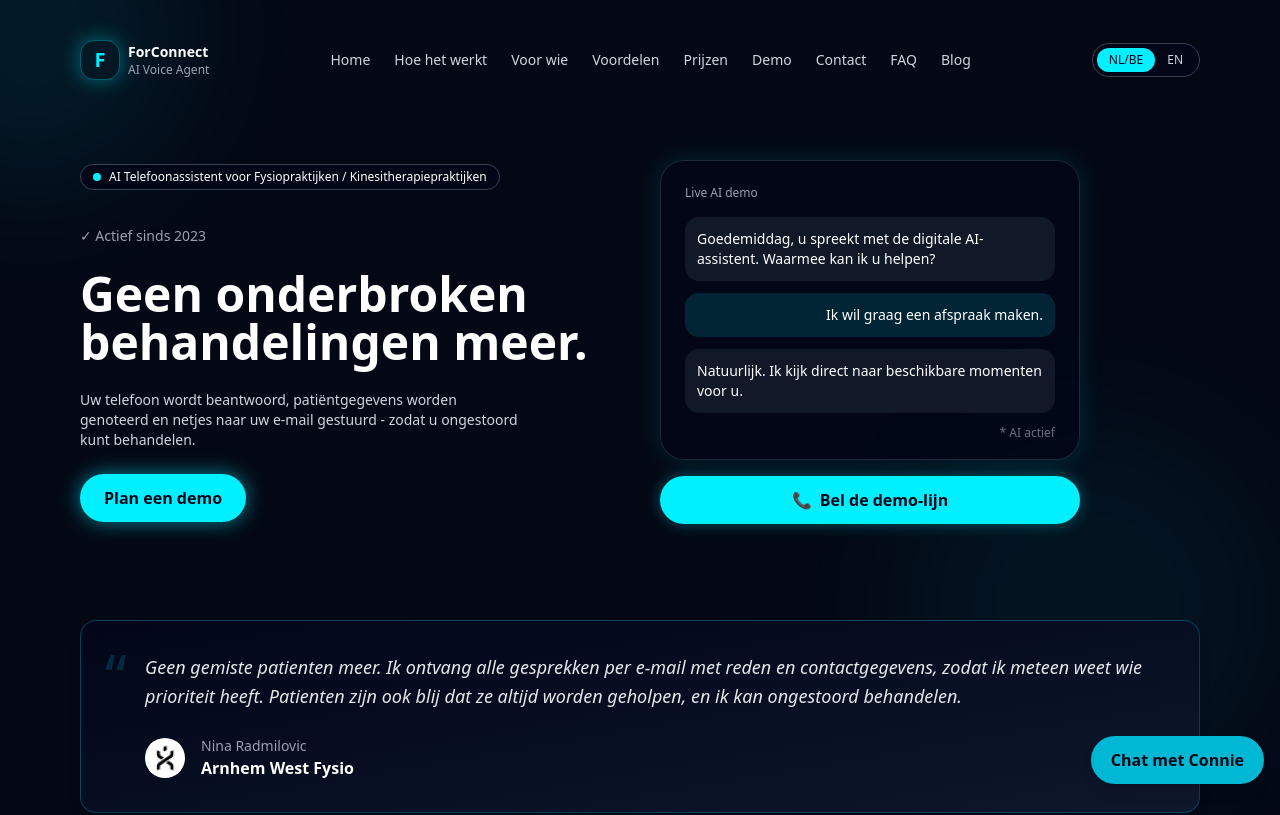
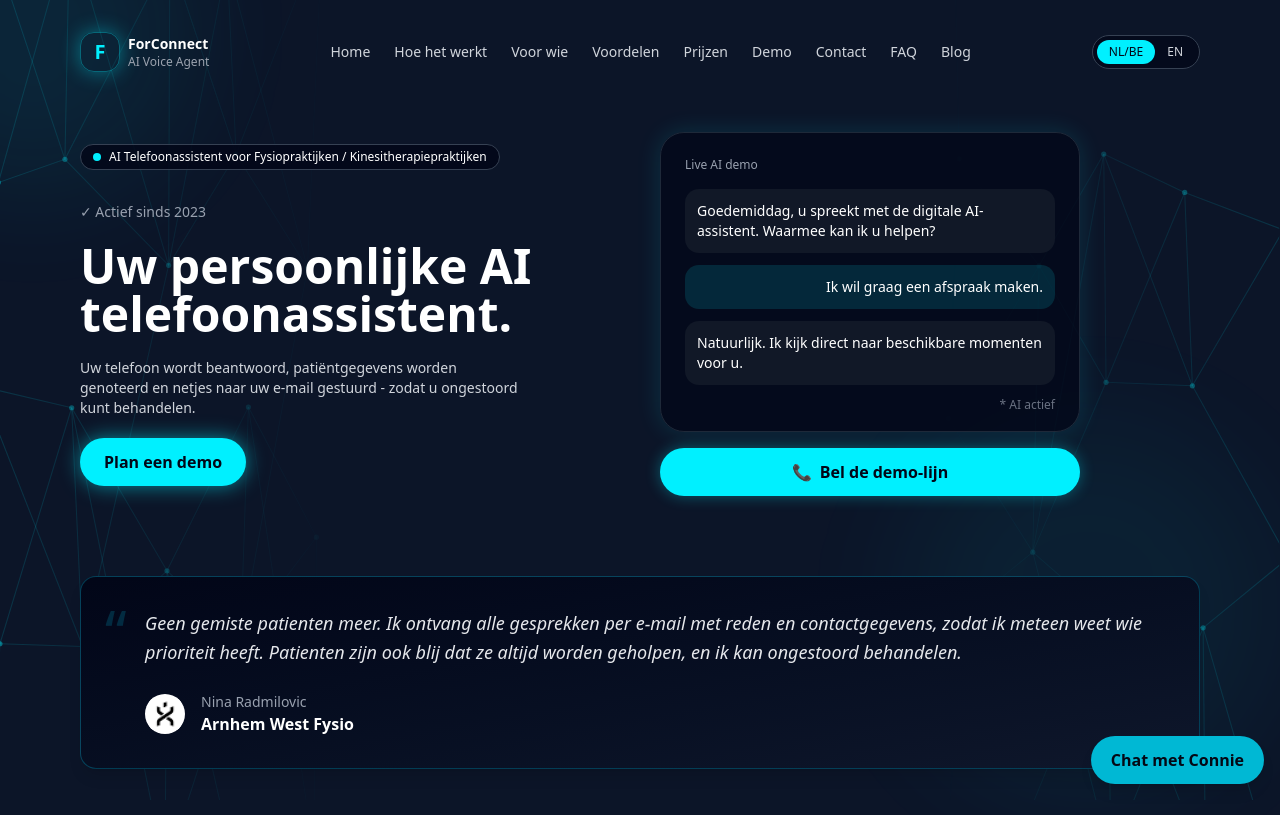
Before and after one commit to ForConnect/forconnect-site, a Next.js app: page / in a window 1280 px wide. Shown: the top 815 px of the page. Built offline with nearby package versions, Linux system fonts and the light colour scheme.

Commit message:
New hero title, neural network background, pricing updates

```diff
--- a/app/kappers/page.tsx
+++ b/app/kappers/page.tsx
@@ -1,4 +1,6 @@
 "use client";
+
+import NeuralNet from "@/components/NeuralNet";
 
 export default function KappersPage() {
 
@@ -6,12 +8,13 @@ export default function KappersPage() {
   return (
     <main
       style={{
-        backgroundColor: "#0a0f1a",
+        backgroundColor: "#0C1528",
         color: "#ffffff",
         fontFamily: "'Segoe UI', system-ui, sans-serif",
         minHeight: "100vh",
       }}
     >
+      <NeuralNet />
       {/* NAV */}
       <nav
         style={{
@@ -380,7 +383,6 @@ export default function KappersPage() {
                 features: [
                   "AI beantwoordt oproepen 24/7",
                   "Volledige gespreksrapportage per e-mail",
-                  "Afspraaklink per sms voor de beller",
                   "1 telefoonnummer",
                   "Tot 150 belminuten",
                 ],
@@ -394,7 +396,6 @@ export default function KappersPage() {
                 features: [
                   "AI beantwoordt oproepen 24/7",
                   "Volledige gespreksrapportage per e-mail",
-                  "Afspraaklink per sms voor de beller",
                   "1 telefoonnummer",
                   "Tot 300 belminuten",
                 ],
@@ -410,9 +411,7 @@ export default function KappersPage() {
                   "Aangepaste gespreksflow",
                   "Meerdere telefoonnummers/locaties",
                   "Agenda-integratie",
-                  "Geavanceerde call flows",
                   "Prioriteit ondersteuning",
-                  "Onbeperkte belminuten",
                 ],
               },
             ].map((pkg) => (
@@ -430,7 +429,7 @@ export default function KappersPage() {
                 }}
               >
                 <h3 style={{ fontSize: "20px", fontWeight: 800, marginBottom: "6px" }}>{pkg.name}</h3>
-                <p style={{ color: pkg.featured ? "#00e5ff" : "#94a3b8", fontSize: "14px", marginBottom: "20px" }}>
+                <p style={{ color: pkg.featured ? "#00e5ff" : "#94a3b8", fontSize: "14px", marginBottom: "20px", minHeight: "42px" }}>
                   {pkg.sub}
                 </p>
                 {pkg.price ? (
--- a/app/layout.tsx
+++ b/app/layout.tsx
@@ -39,7 +39,7 @@ export default function RootLayout({
   children: React.ReactNode;
 }) {
   return (
-    <html lang="nl">
+    <html lang="nl" suppressHydrationWarning>
       <head>
         {/* Google Ads / Google Tag */}
         <Script
--- a/app/page.tsx
+++ b/app/page.tsx
@@ -2,6 +2,7 @@
 
 import React, { useState } from 'react';
 import Waveform from '@/components/Waveform';
+import NeuralNet from '@/components/NeuralNet';
 
 type ContentType = {
   nav: string[];
@@ -47,7 +48,7 @@ const content: Record<'nl' | 'en', ContentType> = {
   nl: {
     nav: ['Home', 'Hoe het werkt', 'Voor wie', 'Voordelen', 'Prijzen', 'Demo', 'Contact', 'FAQ', 'Blog'],
     heroBadge: 'AI Telefoonassistent voor Fysiopraktijken / Kinesitherapiepraktijken',
-    heroTitle: 'Geen onderbroken behandelingen meer.',
+    heroTitle: 'Uw persoonlijke AI telefoonassistent.',
     heroSubtitle: 'Uw telefoon wordt beantwoord, patiëntgegevens worden genoteerd en netjes naar uw e-mail gestuurd - zodat u ongestoord kunt behandelen.',
     heroPrimaryCta: 'Plan een demo',
     howTitle: 'Hoe werkt ForConnect?',
@@ -74,9 +75,9 @@ const content: Record<'nl' | 'en', ContentType> = {
     pricingSubtitle: 'Transparante pakketten, afgestemd op jouw praktijk. 14 dagen gratis proberen.',
     plans: [
       { name: 'Starter Lite', price: '\u20AC19', per: 'per maand', description: 'Voor solopraktijken en met weinig gesprekken.', features: ['AI beantwoordt oproepen 24/7', 'Volledige gespreksrapportage per e-mail', '1 telefoonnummer', 'Tot 60 belminuten'] },
-      { name: 'Starter', price: '\u20AC39', per: 'per maand', description: 'Voor startende praktijken. Meest gekozen', features: ['AI beantwoordt oproepen 24/7', 'Volledige gespreksrapportage per e-mail', 'Afspraaklink per sms voor de beller', '1 telefoonnummer', 'Tot 150 belminuten'], highlight: true },
-      { name: 'Basis', price: '\u20AC59', per: 'per maand', description: 'Voor groeiende praktijken.', features: ['AI beantwoordt oproepen 24/7', 'Volledige gespreksrapportage per e-mail', 'Afspraaklink per sms voor de beller', '1 telefoonnummer', 'Tot 300 belminuten'] },
-      { name: 'Pro Plus', price: 'Prijs op maat', per: '', description: 'Voor bedrijven met speciale wensen.', features: ['Alles van Basis, plus:', 'Aangepaste gespreksflow', 'Meerdere telefoonnummers/locaties', 'Agenda-integratie', 'Geavanceerde call flows', 'Prioriteit ondersteuning', 'Onbeperkte belminuten'] },
+      { name: 'Starter', price: '\u20AC39', per: 'per maand', description: 'Voor startende praktijken. Meest gekozen', features: ['AI beantwoordt oproepen 24/7', 'Volledige gespreksrapportage per e-mail', '1 telefoonnummer', 'Tot 150 belminuten'], highlight: true },
+      { name: 'Basis', price: '\u20AC59', per: 'per maand', description: 'Voor groeiende praktijken.', features: ['AI beantwoordt oproepen 24/7', 'Volledige gespreksrapportage per e-mail', '1 telefoonnummer', 'Tot 300 belminuten'] },
+      { name: 'Pro Plus', price: 'Prijs op maat', per: '', description: 'Voor bedrijven met speciale wensen.', features: ['Alles van Basis, plus:', 'Aangepaste gespreksflow', 'Meerdere telefoonnummers/locaties', 'Agenda-integratie', 'Prioriteit ondersteuning'] },
     ],
     demoTitle: 'Plan een live demo',
     demoSubtitle: 'Ontdek in enkele minuten hoe ForConnect jouw oproepen afhandelt.',
@@ -94,7 +95,7 @@ const content: Record<'nl' | 'en', ContentType> = {
   en: {
     nav: ['Home', 'How it works', 'For whom', 'Benefits', 'Pricing', 'Demo', 'FAQ', 'Blog'],
     heroBadge: 'AI Phone Assistant for Physiotherapy Practices',
-    heroTitle: 'No more interrupted treatments.',
+    heroTitle: 'Your personal AI phone assistant.',
     heroSubtitle: 'Your phone is answered, patient details are recorded and sent to your email - so you can treat without interruptions.',
     heroPrimaryCta: 'Book a demo',
     howTitle: 'How does ForConnect work?',
@@ -121,9 +122,9 @@ const content: Record<'nl' | 'en', ContentType> = {
     pricingSubtitle: 'Flexible plans for growing businesses. 14-day free trial.',
     plans: [
       { name: 'Starter Lite', price: '\u20AC19', per: 'per month', description: 'For solo practices with few calls.', features: ['AI answers calls 24/7', 'Complete call reports via email', '1 phone number', 'Up to 60 call minutes'] },
-      { name: 'Starter', price: '\u20AC39', per: 'per month', description: 'For starting practices. Most popular', features: ['AI answers calls 24/7', 'Complete call reports via email', 'Appointment link by SMS for the caller', '1 phone number', 'Up to 150 call minutes'], highlight: true },
-      { name: 'Basis', price: '\u20AC59', per: 'per month', description: 'For growing practices.', features: ['AI answers calls 24/7', 'Complete call reports via email', 'Appointment link by SMS for the caller', '1 phone number', 'Up to 300 call minutes'] },
-      { name: 'Pro Plus', price: 'Custom', per: '', description: 'For businesses with special needs.', features: ['Everything in Basis, plus:', 'Personalized call flow', 'Multiple phone numbers/locations', 'Calendar integration', 'Advanced call flows', 'Priority support', 'Unlimited call minutes'] },
+      { name: 'Starter', price: '\u20AC39', per: 'per month', description: 'For starting practices. Most popular', features: ['AI answers calls 24/7', 'Complete call reports via email', '1 phone number', 'Up to 150 call minutes'], highlight: true },
+      { name: 'Basis', price: '\u20AC59', per: 'per month', description: 'For growing practices.', features: ['AI answers calls 24/7', 'Complete call reports via email', '1 phone number', 'Up to 300 call minutes'] },
+      { name: 'Pro Plus', price: 'Custom', per: '', description: 'For businesses with special needs.', features: ['Everything in Basis, plus:', 'Personalized call flow', 'Multiple phone numbers/locations', 'Calendar integration', 'Priority support'] },
     ],
     demoTitle: 'Book a live demo',
     demoSubtitle: 'See how ForConnect handles your calls.',
@@ -147,13 +148,14 @@ export default function HomePage() {
   const scrollToId = (id: string) => { const el = document.getElementById(id); if (el) el.scrollIntoView({ behavior: 'smooth' }); };
 
   return (
-    <div className="min-h-screen bg-[#040815] text-white">
+    <div className="min-h-screen bg-[#0C1528] text-white">
+      <NeuralNet />
       <div className="pointer-events-none fixed inset-0 opacity-40 blur-3xl">
         <div className="absolute -top-32 -left-32 h-80 w-80 rounded-full bg-[#00F0FF33]" />
         <div className="absolute bottom-0 right-0 h-96 w-96 rounded-full bg-[#00F0FF22]" />
       </div>
-      <div className="relative mx-auto max-w-6xl px-4 pb-16 pt-6">
-        <header className="relative flex items-center justify-between py-4">
+      <div className="relative mx-auto max-w-6xl px-4 pb-14 pt-5">
+        <header className="relative flex items-center justify-between py-3">
           <div className="flex items-center gap-2">
             <div className="h-10 w-10 flex items-center justify-center rounded-xl border border-[#00F0FF55] shadow-[0_0_20px_#00F0FF66]">
               <span className="text-xl text-[#00F0FF] font-bold">F</span>
@@ -208,8 +210,8 @@ export default function HomePage() {
           )}
         </header>
 
-        <section id="hero" className="pt-16 grid md:grid-cols-2 gap-10 items-center">
-          <div className="space-y-6">
+        <section id="hero" className="pt-12 grid md:grid-cols-2 gap-10 items-center">
+          <div className="space-y-5">
             <div className="inline-flex items-center gap-2 px-3 py-1 border border-gray-700 bg-[#020617]/80 text-xs rounded-full">
               <span className="h-2 w-2 rounded-full bg-[#00F0FF]" />
               <span>{t.heroBadge}</span>
@@ -242,7 +244,7 @@ export default function HomePage() {
           </div>
         </section>
 
-        <section className="mt-24">
+        <section className="mt-20">
           <div className="relative p-8 rounded-2xl border border-cyan-500/30 bg-gradient-to-br from-slate-950 to-slate-900 shadow-lg">
             <div className="absolute top-6 left-6 text-cyan-500/20 text-6xl">&ldquo;</div>
             <div className="relative pl-8">
@@ -259,7 +261,7 @@ export default function HomePage() {
             </div>
           </div>
         </section>
-        <section className="mt-16">
+        <section className="mt-12">
           <div className="p-8 rounded-2xl border border-cyan-500/30 bg-gradient-to-br from-slate-950 to-slate-900 shadow-lg">
 
             <h2 className="text-xl md:text-2xl font-bold text-white mb-3">
@@ -282,7 +284,7 @@ export default function HomePage() {
 
           </div>
         </section>
-        <section id="how" className="mt-24">
+        <section id="how" className="mt-20">
           <h2 className="text-2xl font-bold">{t.howTitle}</h2>
 
           <p className="text-sm text-gray-400 mt-2">
@@ -414,13 +416,13 @@ export default function HomePage() {
           </div>
         </section>
 
-        <section id="forwho" className="mt-24">
+        <section id="forwho" className="mt-20">
           <h2 className="text-2xl font-bold">{t.forWhoTitle}</h2>
           <div className="grid md:grid-cols-4 gap-6 mt-6">
             {t.forWhoItems.map((f, i) => (<div key={i} className="p-4 bg-[#020617]/80 rounded-xl border border-gray-800"><h3 className="font-semibold">{f.title}</h3><p className="text-sm text-gray-400 mt-2">{f.text}</p></div>))}
           </div>
         </section>
-        <section className="mt-24">
+        <section className="mt-20">
           <div className="relative p-8 rounded-2xl border border-gray-800 bg-gradient-to-br from-slate-950 to-slate-900">
             <div className="relative pl-8">
               <p className="text-sm text-gray-400 mb-4">{lang === 'nl' ? 'Van de oprichter' : 'From the founder'}</p>
@@ -437,21 +439,21 @@ export default function HomePage() {
           </div>
         </section>
 
-        <section id="benefits" className="mt-24">
+        <section id="benefits" className="mt-20">
           <h2 className="text-2xl font-bold">{t.benefitsTitle}</h2>
           <div className="grid md:grid-cols-4 gap-6 mt-6">
             {t.benefits.map((b, i) => (<div key={i} className="p-4 bg-[#020617]/70 rounded-xl border border-gray-800"><h3 className="font-semibold">{b.title}</h3><p className="text-sm text-gray-400 mt-2">{b.text}</p></div>))}
           </div>
         </section>
 
-        <section id="pricing" className="mt-24">
+        <section id="pricing" className="mt-20">
           <h2 className="text-2xl font-bold">{t.pricingTitle}</h2>
           <p className="text-sm text-gray-400">{t.pricingSubtitle}</p>
           <div className="grid grid-cols-1 md:grid-cols-2 lg:grid-cols-4 gap-6 mt-6 max-w-7xl mx-auto">
             {t.plans.map((p, i) => (
               <div key={i} className={`p-6 rounded-xl border ${p.highlight ? 'border-[#00F0FF] shadow-[0_0_25px_#00F0FF55]' : 'border-gray-700'} bg-[#020617]/70 flex flex-col`}>
                 <h3 className="font-semibold text-lg">{p.name}</h3>
-                <p className="text-sm text-gray-400 mt-1">{p.description}</p>
+                <p className="text-sm text-gray-400 mt-1 min-h-[2.5rem]">{p.description}</p>
                 <div className="flex items-baseline gap-2 mt-4">
                   <span className="text-3xl font-bold">{p.price}</span>
                   <span className="text-sm text-gray-400">{p.per}</span>
@@ -468,7 +470,7 @@ export default function HomePage() {
           </div>
         </section>
 
-        <section id="demo" className="mt-24 relative overflow-hidden rounded-2xl">
+        <section id="demo" className="mt-20 relative overflow-hidden rounded-2xl">
           <div className="absolute inset-0 bg-cover bg-center" style={{ backgroundImage: "url('/contact-bg.png')" }} />
           <div className="absolute inset-0 bg-black/70" />
           <div className="relative p-6">
@@ -563,14 +565,14 @@ export default function HomePage() {
           </div>
         </section>
 
-        <section id="faq" className="mt-24">
+        <section id="faq" className="mt-20">
           <h2 className="text-2xl font-bold">{t.faqTitle}</h2>
           <div className="mt-6 space-y-3">
             {t.faqItems.map((f, i) => (<div key={i} className="p-4 bg-[#020617]/70 rounded-xl border border-gray-800"><div className="font-semibold">{f.q}</div><div className="text-sm text-gray-400 mt-1">{f.a}</div></div>))}
           </div>
         </section>
 
-        <footer className="mt-24 border-t border-gray-800 pt-6 text-xs text-gray-500">
+        <footer className="mt-20 border-t border-gray-800 pt-6 text-xs text-gray-500">
           <div className="flex flex-col md:flex-row md:items-center md:justify-between gap-4">
             <div>
               <p className="font-semibold text-white mb-1">ForConnect</p>
--- /dev/null
+++ b/components/NeuralNet.tsx
@@ -0,0 +1,163 @@
+'use client';
+
+type Pt = [number, number];
+type Layer = { x: number; n: number };
+
+const H = 740;
+const DUR = 26;
+
+function build(layers: Layer[], seed: number) {
+  const nodes: Pt[] = [];
+  const layerIdx: number[][] = [];
+  layers.forEach((l, li) => {
+    const idx: number[] = [];
+    for (let i = 0; i < l.n; i++) {
+      const y = (i / Math.max(l.n - 1, 1)) * (H + 100) - 50 + Math.sin((i + 1) * (li + seed) * 1.7) * 18;
+      const x = l.x + Math.cos((i + seed) * (li + 3) * 1.3) * 10;
+      idx.push(nodes.length);
+      nodes.push([x, y]);
+    }
+    layerIdx.push(idx);
+  });
+
+  const edges: [number, number][] = [];
+  const adj = new Map<number, number[]>();
+  const link = (a: number, b: number) => {
+    edges.push([a, b]);
+    adj.set(a, [...(adj.get(a) ?? []), b]);
+    adj.set(b, [...(adj.get(b) ?? []), a]);
+  };
+  for (let li = 0; li < layerIdx.length - 1; li++) {
+    const a = layerIdx[li];
+    const b = layerIdx[li + 1];
+    const seen = new Set<string>();
+    const add = (from: number, to: number) => {
+      const key = `${from}-${to}`;
+      if (seen.has(key)) return;
+      seen.add(key);
+      link(from, to);
+    };
+    a.forEach((from, i) => {
+      const c = Math.round((i / Math.max(a.length - 1, 1)) * (b.length - 1));
+      add(from, b[c]);
+      const j = c + ((i + seed) % 2 === 0 ? 1 : -1);
+      if (j >= 0 && j < b.length) add(from, b[j]);
+    });
+    // every node in the next layer gets at least one incoming link, so the net stays connected
+    b.forEach((to, j) => {
+      if (![...seen].some((k) => k.endsWith(`-${to}`))) {
+        const i = Math.round((j / Math.max(b.length - 1, 1)) * (a.length - 1));
+        add(a[i], to);
+      }
+    });
+  }
+
+  layerIdx.forEach((ids) => {
+    ids.forEach((n, i) => {
+      if (i < ids.length - 1 && (i + seed) % 2 === 0) link(n, ids[i + 1]);
+    });
+  });
+
+  // every node must be joined to at least 3 neighbours (nearest ones), so no dot hangs loose
+  nodes.forEach((pt, i) => {
+    const linked = new Set(adj.get(i) ?? []);
+    if (linked.size >= 3) return;
+    nodes
+      .map((q, j) => ({ j, d: Math.hypot(q[0] - pt[0], q[1] - pt[1]) }))
+      .filter(({ j }) => j !== i && !linked.has(j))
+      .sort((a, b) => a.d - b.d)
+      .slice(0, 3 - linked.size)
+      .forEach(({ j }) => link(i, j));
+  });
+
+  // signals travel in every direction: deterministic random walks over the undirected graph
+  const chains: number[][] = [];
+  for (let k = 0; k < 6; k++) {
+    let cur = (k * 5 + seed * 3) % nodes.length;
+    const chain = [cur];
+    let prev = -1;
+    for (let step = 0; step < 5; step++) {
+      const opts = (adj.get(cur) ?? []).filter((n) => n !== prev);
+      if (!opts.length) break;
+      const next = opts[(k + step * 2 + seed) % opts.length];
+      prev = cur;
+      cur = next;
+      chain.push(cur);
+    }
+    chains.push(chain);
+  }
+  return { nodes, edges, chains };
+}
+
+const LEFT = build([{ x: 22, n: 5 }, { x: 100, n: 5 }, { x: 178, n: 4 }, { x: 250, n: 5 }, { x: 320, n: 4 }], 2);
+const RIGHT = build([{ x: 28, n: 4 }, { x: 108, n: 5 }, { x: 190, n: 5 }, { x: 262, n: 4 }, { x: 330, n: 5 }], 5);
+
+function Net({ net, flip }: { net: ReturnType<typeof build>; flip?: boolean }) {
+  const { nodes, edges, chains } = net;
+  return (
+    <svg
+      viewBox="30 0 330 740"
+      className="h-full w-full"
+      style={{
+        transform: flip ? 'scaleX(-1)' : undefined,
+        WebkitMaskImage: 'linear-gradient(to right, black 0%, transparent 100%)',
+        maskImage: 'linear-gradient(to right, black 0%, transparent 100%)',
+      }}
+      preserveAspectRatio="xMinYMid slice"
+      aria-hidden="true"
+    >
+      {edges.map(([a, b], i) => (
+        <line
+          key={i}
+          x1={nodes[a][0]} y1={nodes[a][1]} x2={nodes[b][0]} y2={nodes[b][1]}
+          stroke="#00F0FF" strokeOpacity="0.14" strokeWidth="1"
+        />
+      ))}
+      {nodes.map(([x, y], i) => (
+        <circle key={i} cx={x} cy={y} r="2.4" fill="#00F0FF" fillOpacity="0.38" />
+      ))}
+      {chains.map((chain, k) => {
+        const begin = `${k * 4.2}s`;
+        const pts = chain.map((n) => nodes[n]);
+        const d = pts.map((p, i) => `${i === 0 ? 'M' : 'L'}${p[0]},${p[1]}`).join(' ');
+        const seg = pts.slice(1).map((p, i) => Math.hypot(p[0] - pts[i][0], p[1] - pts[i][1]));
+        const total = seg.reduce((a, b) => a + b, 0) || 1;
+        let acc = 0;
+        const times = pts.map((_, i) => {
+          if (i > 0) acc += seg[i - 1];
+          return Math.min(0.84, Math.max(0.04, 0.85 * (acc / total)));
+        });
+        return (
+          <g key={`c${k}`}>
+            <circle r="2.2" fill="#7CF7FF" opacity="0">
+              <animateMotion path={d} dur={`${DUR}s`} begin={begin} repeatCount="indefinite" calcMode="linear" keyPoints="0;1;1" keyTimes="0;0.85;1" />
+              <animate attributeName="opacity" values="0;0.55;0.55;0;0" keyTimes="0;0.05;0.84;0.88;1" dur={`${DUR}s`} begin={begin} repeatCount="indefinite" />
+            </circle>
+            {pts.map(([x, y], i) => {
+              const t = times[i];
+              return (
+                <circle key={i} cx={x} cy={y} r="9" fill="#00F0FF" opacity="0">
+                  <animate
+                    attributeName="opacity"
+                    values="0;0;0.26;0;0"
+                    keyTimes={`0;${(t - 0.005).toFixed(3)};${t.toFixed(3)};${Math.min(0.99, t + 0.18).toFixed(3)};1`}
+                    dur={`${DUR}s`} begin={begin} repeatCount="indefinite"
+                  />
+                </circle>
+              );
+            })}
+          </g>
+        );
+      })}
+    </svg>
+  );
+}
+
+export default function NeuralNet() {
+  return (
+    <div className="pointer-events-none fixed inset-y-0 left-0 right-0 z-0 hidden xl:block" aria-hidden="true">
+      <div className="absolute left-0 top-0 h-full w-[27vw] max-w-[460px]"><Net net={LEFT} /></div>
+      <div className="absolute right-0 top-0 h-full w-[27vw] max-w-[460px]"><Net net={RIGHT} flip /></div>
+    </div>
+  );
+}
```
Also changed, not shown: app/beauty/page.tsx (+5 -6 lines).
